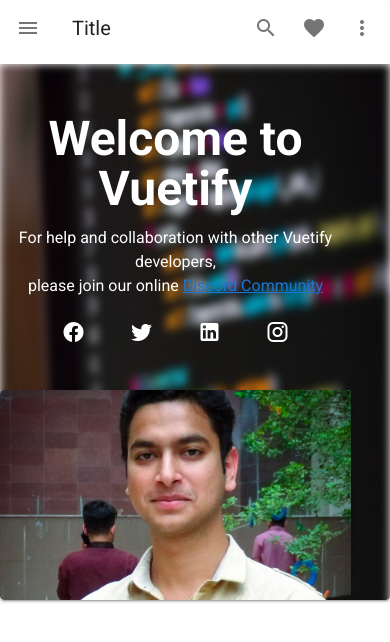
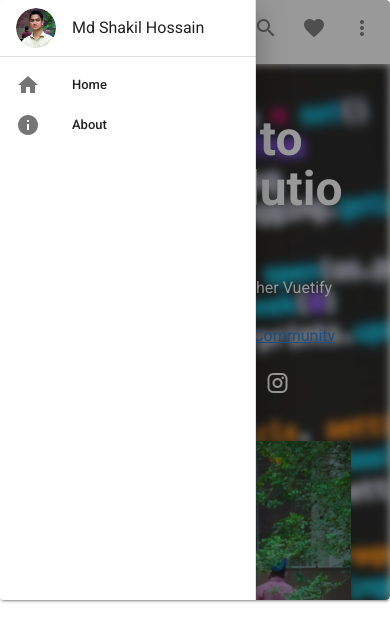
Before and after one commit to mdShakilHossainNsu2018/freelancershakil, a Vue app: page / in a window 390 px wide. Both pictures are taken after a click on the button 28 px from the left and 28 px from the top of the page. Shown: the top 642 px of the page. Built offline with nearby package versions, Linux system fonts and the light colour scheme; what vue-particles would draw is missing.

Commit message:
responsive, sidebar

```diff
--- a/src/App.vue
+++ b/src/App.vue
@@ -8,9 +8,10 @@
                     elevate-on-scroll
                     scroll-target="#scrolling-techniques-7"
             >
-                <v-app-bar-nav-icon></v-app-bar-nav-icon>
 
-                <v-toolbar-title>Title</v-toolbar-title>
+                <v-app-bar-nav-icon @click.stop="drawer = !drawer" ></v-app-bar-nav-icon>
+
+                <v-toolbar-title>CodeForSolutions</v-toolbar-title>
 
                 <v-spacer></v-spacer>
 
@@ -34,8 +35,45 @@
                     class="overflow-y-auto"
                     max-height="600"
             >
-                <!--                  <v-main>-->
-                <!--      <HelloWorld/>-->
+
+
+                <v-navigation-drawer
+                        v-model="drawer"
+                        absolute
+                        temporary
+                >
+                    <v-list-item>
+                        <v-list-item-avatar>
+                            <v-img src="./assets/img/me_fb.jpg"></v-img>
+                        </v-list-item-avatar>
+
+                        <v-list-item-content>
+                            <v-list-item-title>Md Shakil Hossain</v-list-item-title>
+                        </v-list-item-content>
+                    </v-list-item>
+
+                    <v-divider></v-divider>
+
+                    <v-list dense>
+
+                        <v-list-item
+                                v-for="item in items"
+                                :key="item.title"
+                                link
+                        >
+                            <v-list-item-icon>
+                                <v-icon>{{item.icon}}</v-icon>
+                            </v-list-item-icon>
+
+                            <v-list-item-content>
+                                <v-list-item-title>{{ item.title }}</v-list-item-title>
+                            </v-list-item-content>
+                        </v-list-item>
+                    </v-list>
+                </v-navigation-drawer>
+
+
+
 
 
                 <MainSection style="margin-top: 4rem"/>
@@ -43,12 +81,7 @@
                 <ServicesSection/>
                 <ProductsSection/>
                 <AchievementsSection/>
-                <FooterSection/>
-
-
-
-
-                <!--                  </v-main>-->
+                <FooterSection style="margin-bottom: 1rem"/>
 
             </v-sheet>
         </v-card>
@@ -77,9 +110,15 @@
             MainSection,
         },
 
-        data: () => ({
-            //
-        }),
+        data () {
+            return {
+                drawer: null,
+                items: [
+                    { title: 'Home', icon: 'mdi-home' },
+                    { title: 'About', icon: 'mdi-information' },
+                ],
+            }
+        },
     };
 </script>
 
--- a/src/components/FooterSection.vue
+++ b/src/components/FooterSection.vue
@@ -27,7 +27,7 @@
             <v-divider></v-divider>
 
             <v-card-text class="white--text">
-                {{ new Date().getFullYear() }} — <strong>Vuetify</strong>
+                {{ new Date().getFullYear() }} — <strong>CodeForSolutions</strong>
             </v-card-text>
         </v-card>
     </v-footer>
--- a/src/components/MainSection.vue
+++ b/src/components/MainSection.vue
@@ -6,17 +6,20 @@
 
 <!--            <v-img src="../assets/code.jpg" class="background-image">-->
 <!--            </v-img>-->
-            <img src="../assets/img/code.jpg" alt="img" class="background-image">
+
+            <v-img src="../assets/img/code.jpg" alt="img" class="background-image"></v-img>
             <div class="centered">
                 <v-row>
                     <v-col class="mb-4">
                         <h1 class="display-2 font-weight-bold mb-3 welcome-text">
-                            Welcome to Vuetify
+                            Welcome to CodeForSolutions
+
                         </h1>
 
                         <p class="subheading font-weight-regular">
                             For help and collaboration with other Vuetify developers,
                             <br>please join our online
+                            <v-icon>mdi-home</v-icon>
                             <a
                                     href="https://community.vuetifyjs.com"
                                     target="_blank"
@@ -37,10 +40,10 @@
 
 
                     <v-col xs="12" sm="12" md="4" lg="4" xl="4">
-                        <v-card class="mx-auto"
+                        <v-card class="mx-auto my-img-card"
                                 max-width="400">
                             <!--      < class="my-img" src="./assets/me.jpg" alt="my photo">-->
-                            <v-img src="../assets/img/me_fb.jpg" class="white--text align-end my-img"
+                            <v-img src="../assets/img/me_fb.jpg" class="white--text align-center my-img"
                                    height="250px"></v-img>
                             <h1 class="my-name">Md Shakil Hossain</h1>
 
@@ -84,7 +87,8 @@
 
         /*width: 100% !important;*/
         /*position: absolute;*/
-        height: 90vh;
+        height: 100vh;
+
         width: 100%;
         /*clip-rule: evenodd;*/
         clip-path: polygon(0 0, 100% 0, 100% 84%, 0% 100%);
@@ -103,8 +107,39 @@
         position: relative;
         text-align: center;
         color: white;
+        height: 100vh;
+
 
     }
+
+
+    /* Extra small devices (phones, 600px and down) */
+    @media only screen and (max-width: 600px) {
+            .main-container{
+                margin-bottom: 15rem;
+            }
+    }
+
+    /* Small devices (portrait tablets and large phones, 600px and up) */
+    @media only screen and (min-width: 600px) {
+            .main-container{
+                margin-bottom: 10rem;
+            }
+    }
+
+    /* Medium devices (landscape tablets, 768px and up) */
+    @media only screen and (min-width: 768px) {
+            .main-container{
+                margin-bottom: 5rem;
+            }
+    }
+
+    /* Large devices (laptops/desktops, 992px and up) */
+    /*@media only screen and (min-width: 992px) {...}*/
+
+    /*!* Extra large devices (large laptops and desktops, 1200px and up) *!*/
+    /*@media only screen and (min-width: 1200px) {...}*/
+
 
     .centered {
         position: absolute;
--- a/src/components/ServicesSection.vue
+++ b/src/components/ServicesSection.vue
@@ -10,7 +10,7 @@
 
                     <!--                 <div class="product" >-->
 
-                    <v-col cols="4" v-for="product in products" v-bind:key="product.id">
+                    <v-col xs="12" sm="6" md="6" lg="4" xl="4" v-for="product in products" v-bind:key="product.id">
                         <v-card
                                 max-width="344"
                                 class="mx-auto"
--- a/src/components/SkillsSection.vue
+++ b/src/components/SkillsSection.vue
@@ -61,7 +61,7 @@
 <style scoped>
 .skills-container{
     background-color: white;
-    /*height: 100vh;*/
+    height: 100vh;
     width: 100%;
     text-align: center;
     position: relative;
```
